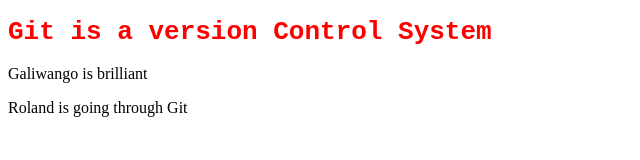
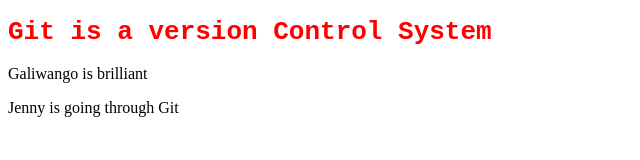
Before and after one commit to Roland-Sankara/React-From-Scratch, a plain HTML site: page jonathan.html in a window 1280 px wide. Shown: the full height of the page, 0-640 px from the left. Drawn offline with Linux system fonts and the light colour scheme.

Commit message:
update jonathn.html file

```diff
--- a/jonathan.html
+++ b/jonathan.html
@@ -7,7 +7,7 @@
 <body>
     <h1>Git is a version Control System</h1>
     <p>Galiwango is brilliant</p>
-    <p>Roland is going through Git</p>
+    <p>Jenny is going through Git</p>
 
 </body>
 </html>
```
